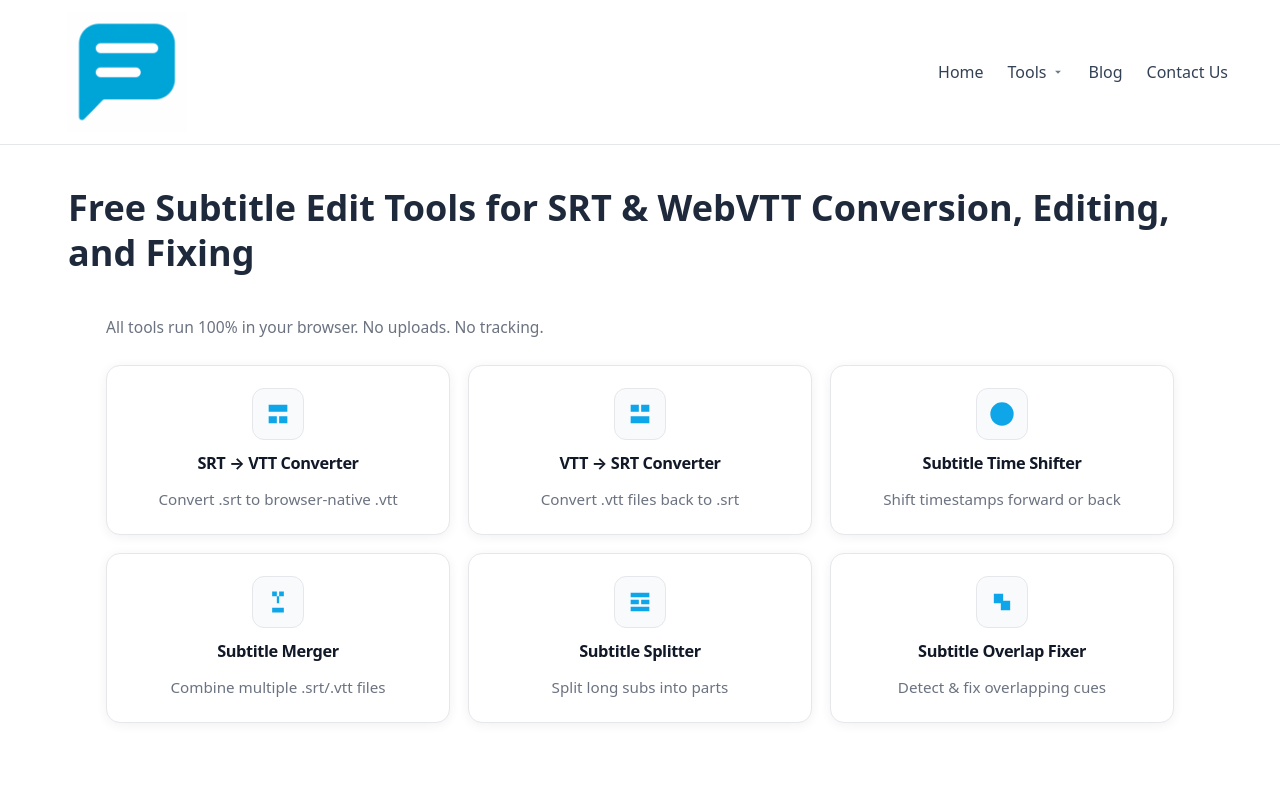
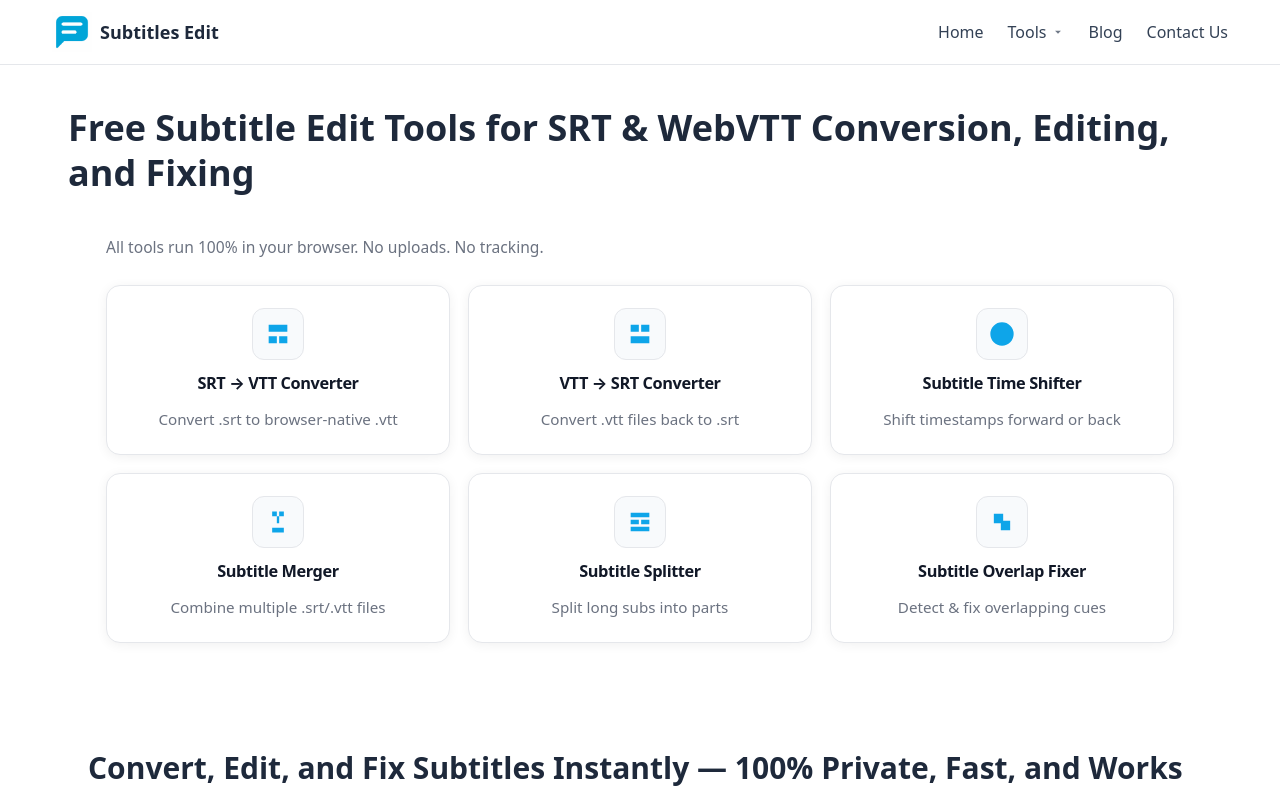
Before and after one commit to kevinrato17/subtitlesedit, a Next.js app: page / in a window 1280 px wide. Shown: the top 795 px of the page. Built offline with nearby package versions, Linux system fonts and the light colour scheme.

Commit message:
Update logo in Layout component: adjust size and add title for better branding and visual hierarchy.

```diff
--- a/components/Layout.js
+++ b/components/Layout.js
@@ -101,17 +101,20 @@ export default function Layout({ children }) {
           <div className="flex shrink-0 items-center">
             <a
               href="/"
-              className="inline-flex max-h-[120px] items-center"
+              className="inline-flex max-h-[120px] items-center gap-2"
               rel="home"
             >
               <Image
                 src={LOGO_SRC}
                 alt={LOGO_ALT}
-                width={150}
-                height={50}
-                className="h-auto max-h-[120px] w-[150px] max-w-full object-contain"
+                width={40}
+                height={40}
+                className="h-10 w-10 object-contain"
                 priority
               />
+              <span className="text-lg font-bold text-[#1e293b]">
+                Subtitles Edit
+              </span>
             </a>
           </div>
 
```
